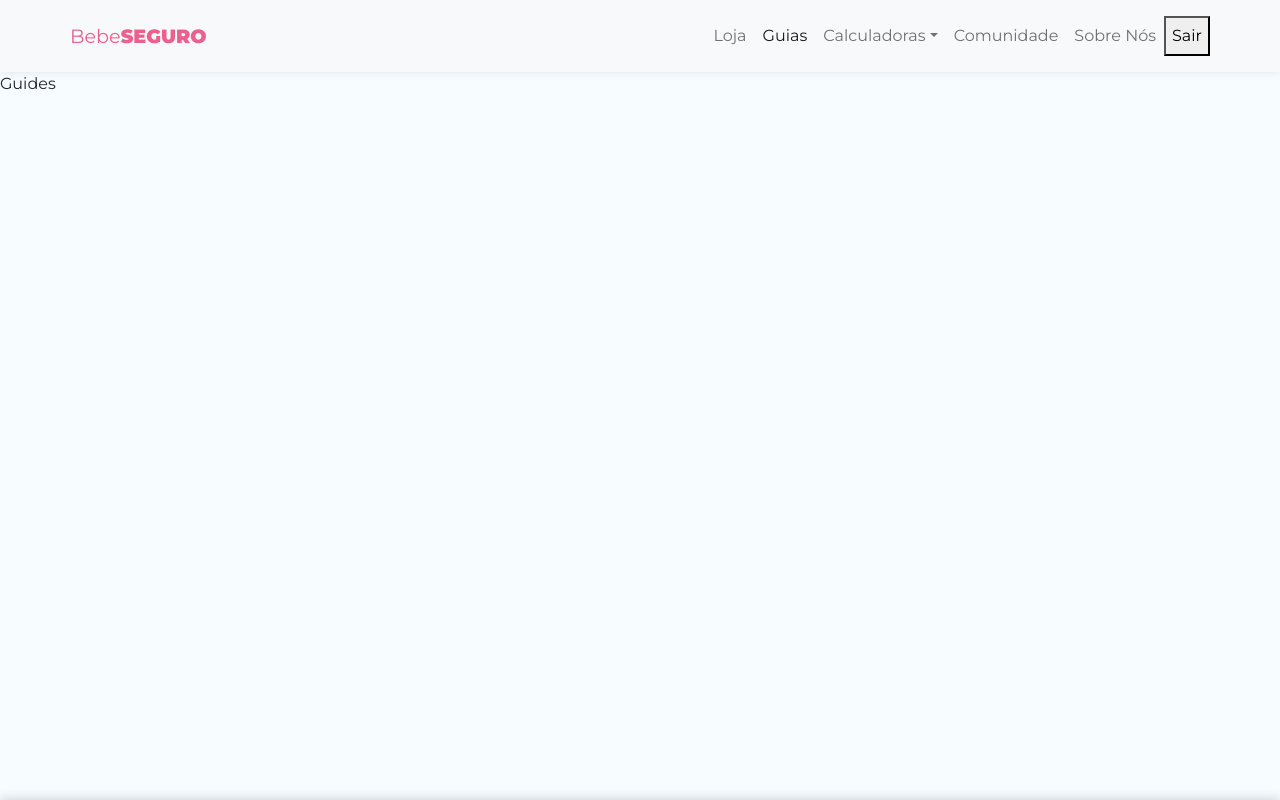
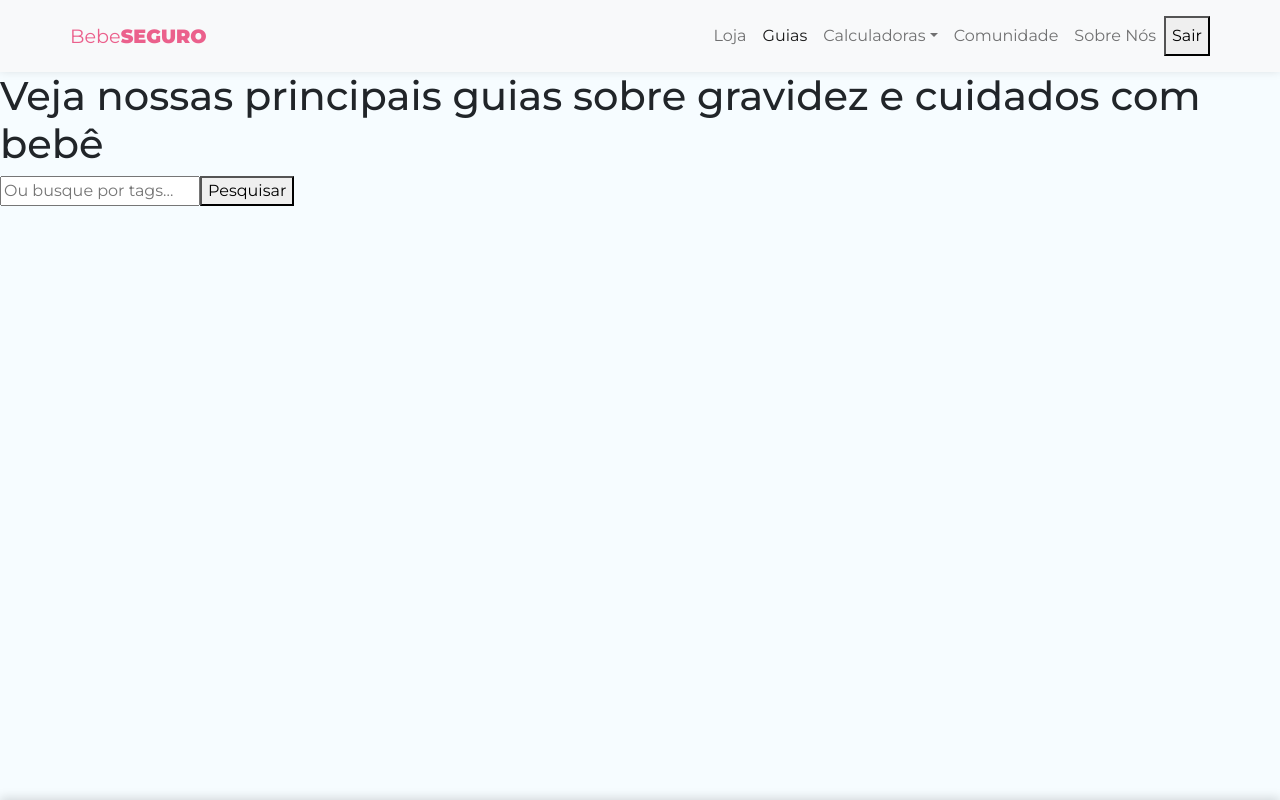
Before and after one commit to LucasTMB/BebeSeguro, a React (Create React App) app in the folder bebeseguro/: page /guides in a window 1280 px wide. Shown: the top 800 px of the page. Built offline with nearby package versions, Linux system fonts and the light colour scheme; no server answers; the database is empty; sample sign-in values are in the browser's storage.

Commit message:
Iniciando a tela de guias

```diff
--- a/bebeseguro/src/index.css
+++ b/bebeseguro/src/index.css
@@ -27,6 +27,11 @@ body {
     transform: scale(1.05);
 }
 
+input:focus,
+textarea:focus {
+    outline: none;
+}
+
 Button[disabled] {
     background-color: #AAA;
 }
@@ -35,11 +40,6 @@ Button[disabled] {
 input::placeholder,
 textarea::placeholder {
     font-family: "Montserrat", sans-serif;
-}
-
-input:focus,
-textarea:focus {
-    outline: none;
 }
 
 a,
--- a/bebeseguro/src/pages/Guides/Guides.js
+++ b/bebeseguro/src/pages/Guides/Guides.js
@@ -1,8 +1,45 @@
+// CSS
 import styles from "./Guides.module.css";
 
+// hooks
+import { useNavigate, Link } from "react-router-dom";
+import { useFetchDocuments } from "../../hooks/useFetchDocuments";
+import { useState } from "react";
+
+// components
+
 const Guides = () => {
+  const {documents: posts, loading} = useFetchDocuments("posts");
+
+  const [query, setQuery] = useState("");
+
+  const navigate = useNavigate();
+
+  const handleSubmit = (e) => {
+    e.preventDefault();
+
+    if(query) {
+      return navigate(`/search?q=${query}`);
+    };
+  };
+
   return (
-    <div>Guides</div>
+    <div className={styles.guides}>
+      <h1>Veja nossas principais guias sobre gravidez e cuidados com bebê</h1>
+      <form
+        onSubmit={handleSubmit}
+        className={styles.search_form}
+      >
+        <input
+          type="text"
+          placeholder="Ou busque por tags..."
+          onChange={(e) => setQuery(e.target.value)}
+        />
+        <button>
+          Pesquisar
+        </button>
+      </form>
+    </div>
   )
 }
 
```
